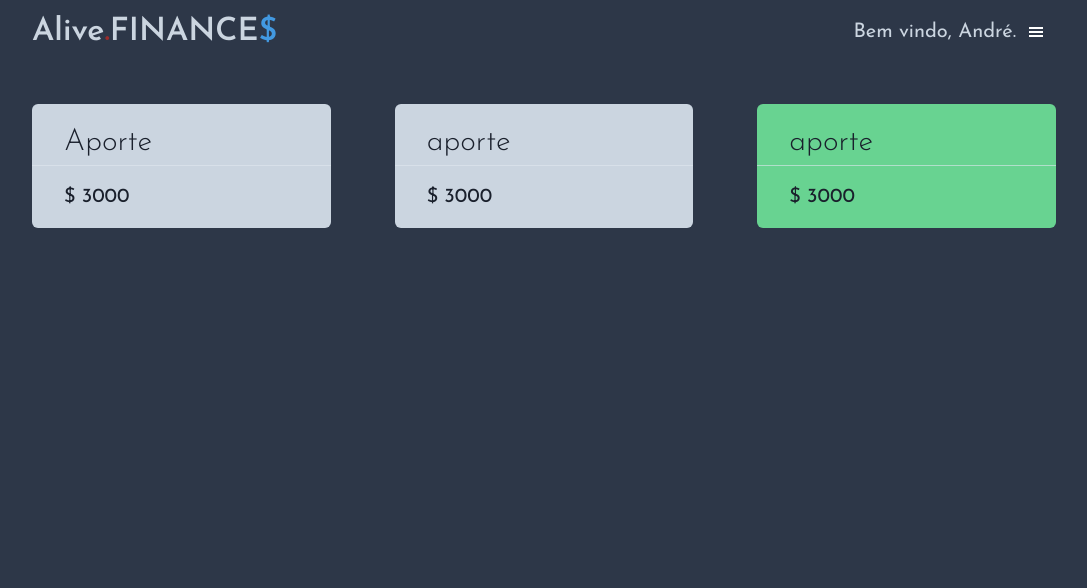
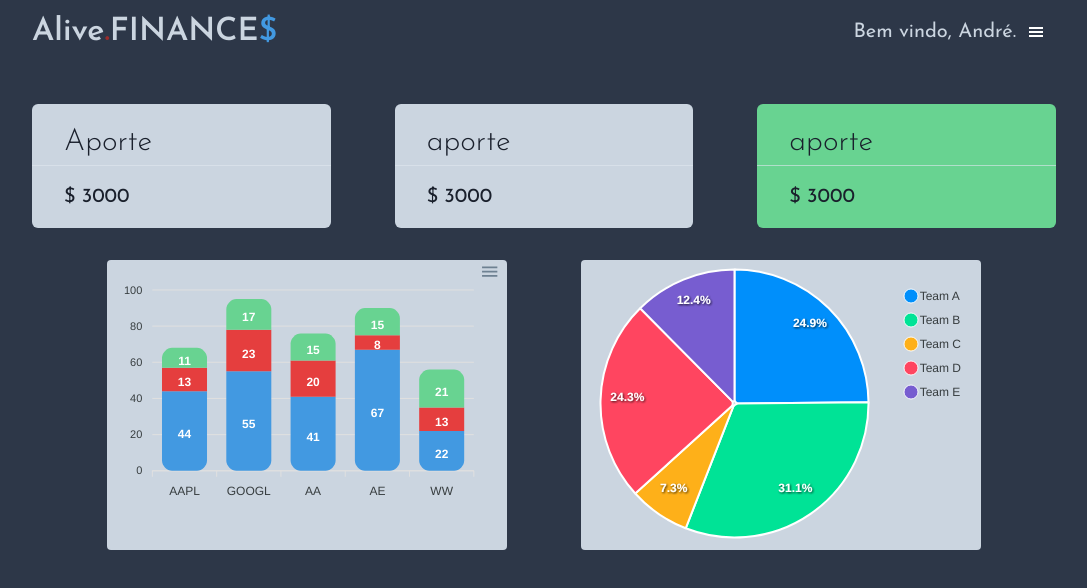
Before and after one commit to faakit/alive.finance, a Next.js app in the folder frontend/: page /simulation in a window 1280 px wide. Shown: the top 588 px of the page, without its empty margins (96-1183 px from the left). Built offline with nearby package versions, Linux system fonts and the light colour scheme.

Commit message:
feat: Added simulation informational components (static yet)

```diff
--- /dev/null
+++ b/frontend/src/components/SimulationComponents/ColumnChart.tsx
@@ -0,0 +1,71 @@
+import { Box, Flex } from '@chakra-ui/react';
+import { ApexOptions } from 'apexcharts';
+import dynamic from 'next/dynamic';
+
+const Chart = dynamic(() => import('react-apexcharts'), {
+    ssr: false,
+});
+
+const options: ApexOptions = {
+    series: [{
+        name: 'Aporte',
+        data: [44, 55, 41, 67, 22],
+    }, {
+        name: 'Perda',
+        data: [13, 23, 20, 8, 13]
+    }, {
+        name: 'Ganho',
+        data: [11, 17, 15, 15, 21]
+    }],
+    responsive: [{
+        breakpoint: 480,
+        options: {
+            chart: {
+                width: 280
+            },
+            legend: {
+                position: 'bottom'
+            }
+        }
+    }],
+    chart: {
+        type: 'bar',
+        height: 350,
+        stacked: true,
+        toolbar: {
+            show: true
+        },
+        zoom: {
+            enabled: true
+        }
+    },
+    plotOptions: {
+        bar: {
+            horizontal: false,
+            borderRadius: 10
+        },
+    },
+    xaxis: {
+        type: 'category',
+        categories: ['AAPL', 'GOOGL', 'AA', 'AE', 'WW'],
+    },
+    legend: {
+        show: false
+    },
+    fill: {
+        opacity: 1,
+        colors: ['#4299e1', '#E53E3E', '#68D391']
+    }
+}
+
+interface ColumnChartProps {
+    width: number;
+}
+
+export function ColumnChart() {
+    return (
+        <Flex bg='gray.300' borderRadius='4' justifyContent="center">
+            <Chart options={options} series={options.series} xaxis={options.xaxis} type='bar' width={400}/>
+        </Flex>
+    )
+}
--- /dev/null
+++ b/frontend/src/components/SimulationComponents/PieChart.tsx
@@ -0,0 +1,36 @@
+import { Flex } from '@chakra-ui/react';
+import { ApexOptions } from 'apexcharts';
+import dynamic from 'next/dynamic';
+
+const Chart = dynamic(() => import('react-apexcharts'), {
+    ssr: false,
+});
+
+const options: ApexOptions = {
+    chart: {
+        width: 500,
+        type: 'pie',
+    },
+    labels: ['Team A', 'Team B', 'Team C', 'Team D', 'Team E'],
+    responsive: [{
+        breakpoint: 480,
+        options: {
+            chart: {
+                width: 300
+            },
+            legend: {
+                position: 'bottom'
+            }
+        }
+    }]
+}
+
+const series = [44, 55, 13, 43, 22];
+
+export function PieChart() {
+    return (
+        <Flex bg='gray.300' borderRadius='4' justifyContent='center'>
+            <Chart options={options} series={series} type='pie' width={400} />
+        </Flex>
+    )
+}
--- a/frontend/src/pages/simulation.tsx
+++ b/frontend/src/pages/simulation.tsx
@@ -1,17 +1,30 @@
 import type { NextPage } from 'next'
-import { Flex } from '@chakra-ui/react';
+import { Flex, useBreakpointValue } from '@chakra-ui/react';
 import { Header } from '../components/Header';
-import { WalletInfoCard } from '../components/WalletInfoCard';
+import { WalletInfoCard } from '../components/SimulationComponents/WalletInfoCard';
+import { ColumnChart } from '../components/SimulationComponents/ColumnChart';
+import { PieChart } from '../components/SimulationComponents/PieChart';
+
 
 const Home: NextPage = () => {
+  const isWide = useBreakpointValue({
+    base: false,
+    lg: true
+  });
+
   return (
     <Flex w={"80%"} margin="0 auto" direction="column">
             <Header />
 
-            <Flex justifyContent="space-between" gap="16" pt="12">
+            <Flex justifyContent="space-between" gap={["6", "8","16"]} pt="12" direction={['column', 'row']}>
                 <WalletInfoCard title="Aporte" value={3000}/>
                 <WalletInfoCard title="aporte" value={3000}/>
                 <WalletInfoCard title="aporte" value={3000} color="green"/>
+            </Flex>
+
+            <Flex mt='8' justifyContent="space-evenly" direction={['column','column','row']}>
+                <ColumnChart />
+                <PieChart />
             </Flex>
     </Flex>
   )
```
Also changed, not shown: frontend/src/components/SimulationComponents/WalletInfoCard.tsx (renamed from frontend/src/components/WalletInfoCard.tsx).
